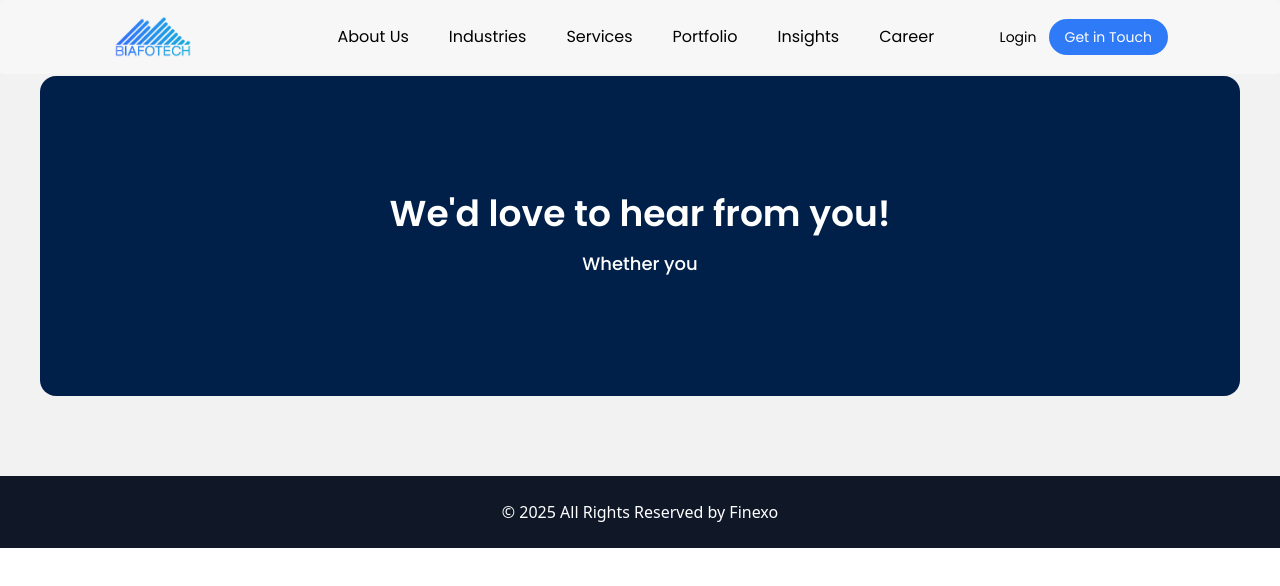
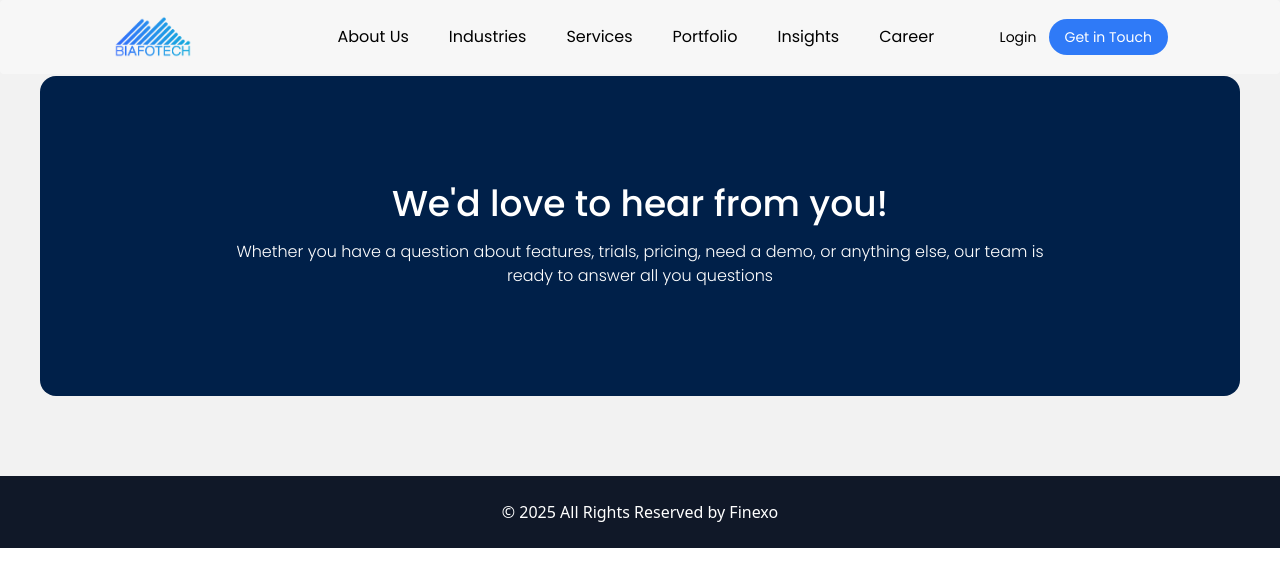
Before and after one commit to ahmadsohailMask01/company-website, a Next.js app: page /get-in-touch in a window 1280 px wide. Shown: the top 586 px of the page. Built offline with nearby package versions, Linux system fonts and the light colour scheme.

Commit message:
GetInTouch change

```diff
--- a/src/app/components/GetInTouch/GetInTouch.jsx
+++ b/src/app/components/GetInTouch/GetInTouch.jsx
@@ -6,8 +6,8 @@ const GetInTouch = () => {
     <section className='flex flex-col w-full p-10 pt-9 justify-center items-center bg-[#F2F2F2]'>
     <div className='flex w-full m-10 justify-center items-center  rounded-2xl min-h-80 bg-[#002049]'>
     <div className='flex flex-col font-poppins justify-center items-center space-y-4 text-white'>
-        <p className='text-4xl font-semibold'>We'd love to hear from you!</p>
-        <p className='text-lg font-medium'>Whether you </p>
+        <p className='text-4xl font-medium'>We'd love to hear from you!</p>
+        <p className='text-base font-light text-center'>Whether you have a question about features, trials, pricing, need a demo, or anything else, our team is <br/> ready to answer all you questions</p>
     </div>
     </div>
         </section>
```
